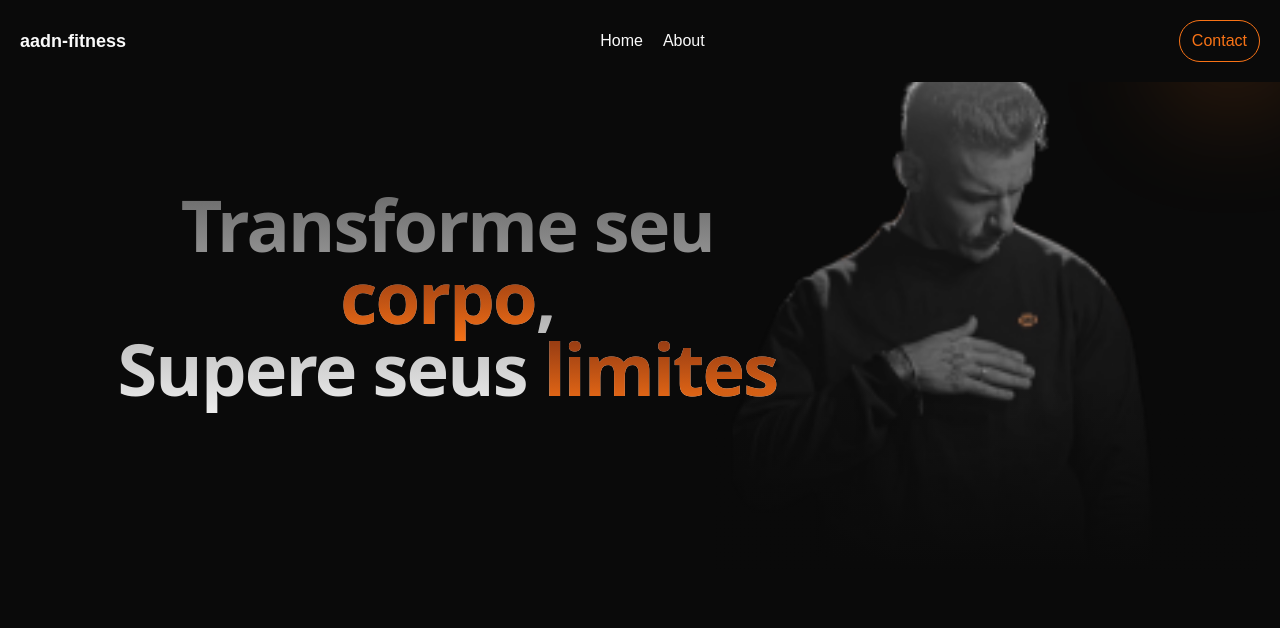
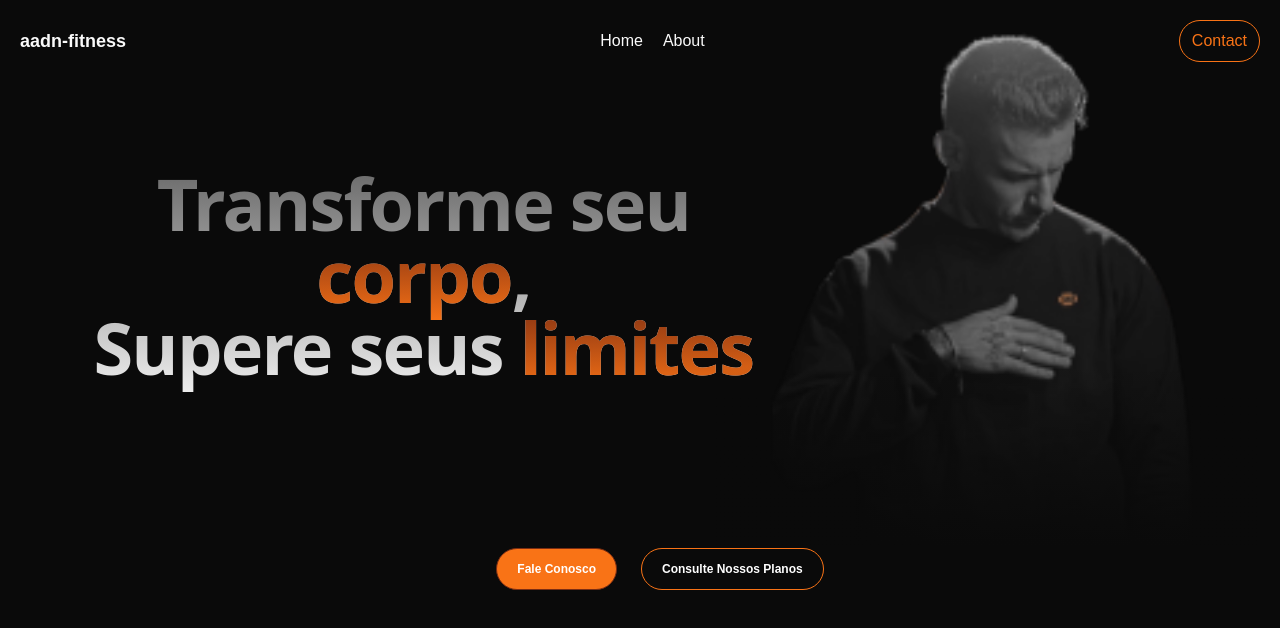
Before and after one commit to m4rrec0s/aadn-fitness, a Next.js app: page / in a window 1280 px wide. Shown: the top 628 px of the page. Built offline with nearby package versions, Linux system fonts and the light colour scheme.

Commit message:
feat: improve components

```diff
--- a/app/components/Ellipse.tsx
+++ b/app/components/Ellipse.tsx
@@ -2,12 +2,21 @@ import { cn } from "@/lib/utils";
 
 interface EllipseFadeProps {
   className?: string;
+  size?: number;
+  color?: string;
 }
 
-const EllipseFade = ({ className }: EllipseFadeProps) => {
+const EllipseFade = ({
+  className,
+  size = 80,
+  color = "orange-500",
+}: EllipseFadeProps) => {
   return (
     <div className={cn("absolute z-0", className)}>
-      <div className="w-20 h-20 bg-gradient-to-r from-transparent via-orange-500 to-transparent rounded-full blur-3xl"></div>
+      <div
+        className={`bg-gradient-to-r from-transparent via-${color} to-transparent rounded-full blur-3xl`}
+        style={{ width: size, height: size }}
+      ></div>
     </div>
   );
 };
--- a/app/components/Header.tsx
+++ b/app/components/Header.tsx
@@ -2,7 +2,7 @@ import Link from "next/link";
 
 const Header = () => {
   return (
-    <header className="w-full py-5 px-5 flex justify-between items-center relative z-50 bg-background bg-opacity-15">
+    <header className="w-full py-5 px-5 flex justify-between items-center relative z-50">
       <h1 className="text-lg font-bold">aadn-fitness</h1>
 
       <nav>
--- a/app/page.tsx
+++ b/app/page.tsx
@@ -1,6 +1,7 @@
 import Image from "next/image";
 import EllipseFade from "./components/Ellipse";
 import Header from "./components/Header";
+import Link from "next/link";
 
 export default function Home() {
   return (
@@ -9,8 +10,10 @@ export default function Home() {
         <Header />
       </div>
 
-      <section className="w-full h-screen flex items-center justify-center relative px-5 pb-52">
-        <h1 className="w-fit bg-clip-text text-transparent text-center left-20 bg-gradient-to-b from-neutral-900 to-neutral-700 dark:from-neutral-600 dark:to-white text-3xl md:text-4xl lg:text-7xl font-sans py-2 md:py-10 relative z-20 font-bold tracking-tight">
+      <section className="w-full h-screen px-5 pb-52">
+        <div className="h-full w-full flex flex-col items-center justify-center relative">
+          <div className="flex items-center justify-center relative">
+            <h1 className="w-fit bg-clip-text text-transparent text-center left-14 bg-gradient-to-b from-neutral-900 to-neutral-700 dark:from-neutral-600 dark:to-white text-3xl md:text-4xl lg:text-7xl font-sans py-2 md:py-10 relative z-20 font-bold tracking-tight">
               Transforme seu{" "}
               <strong className="text-orange-500 bg-clip-text text-transparent bg-gradient-to-b from-orange-900 to-orange-500">
                 corpo
@@ -22,7 +25,6 @@ export default function Home() {
                 limites
               </strong>
             </h1>
-
             <div className="relative">
               <Image
                 src="/personal.png"
@@ -30,14 +32,31 @@ export default function Home() {
                 height={600}
                 alt="Hero"
                 quality={100}
-            className="relative z-10 opacity-65 -left-10"
+                className="relative z-10 opacity-65"
               />
               <div className="z-30 absolute bottom-0 left-0 w-full h-1/3 bg-gradient-to-t from-background to-transparent"></div>
               {/* <EllipseFade className="bottom-0 left-1/2 transform -translate-x-1/2" /> */}
             </div>
+          </div>
+          <div className="flex ml-10 items-center sm:items-start gap-6">
+            <Link
+              href="#contact"
+              className="px-5 py-3 bg-orange-500 text-white rounded-full border border-orange-900 text-xs font-bold hover:bg-orange-600 transition-colors duration-300"
+            >
+              Fale Conosco
+            </Link>
+            <Link
+              href="#contact"
+              className="px-5 py-3 text-white rounded-full border border-orange-500 text-xs font-bold hover:bg-orange-600 transition-colors duration-300"
+            >
+              Consulte Nossos Planos
+            </Link>
+          </div>
+        </div>
       </section>
 
       <EllipseFade className="top-0 right-2" />
+      <EllipseFade className="top-[340px] -left-10" size={100} />
     </main>
   );
 }
```
Also changed, not shown: 1 other file (tests, documents, lock files or other folders). Lines whose indentation alone changed are shown as unchanged.
